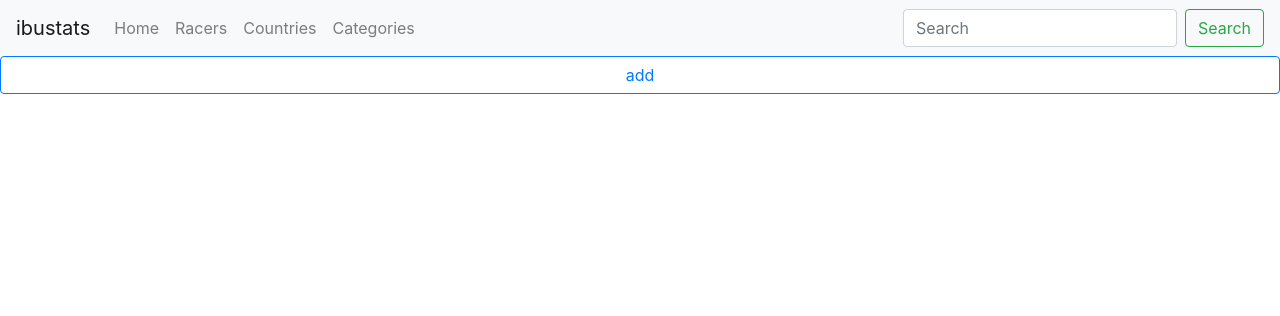
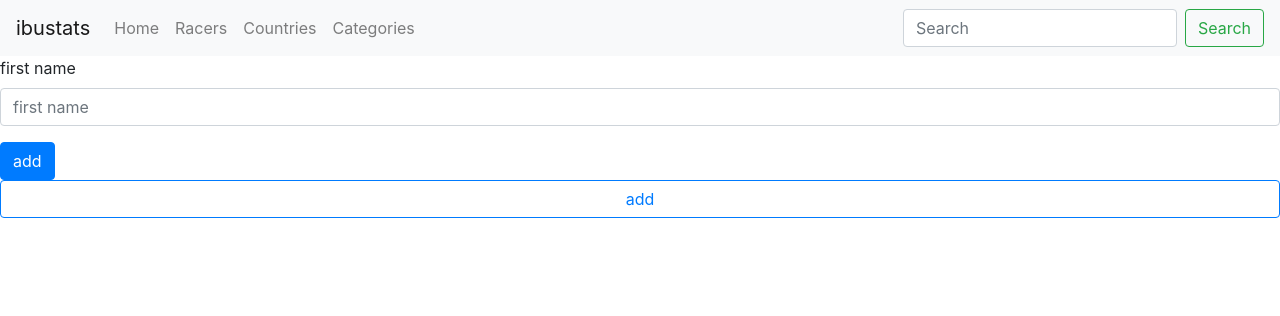
Before and after one commit to dreamerminsk/news, a Python web app: template templates/snooker.org.html in a window 1280 px wide. Shown: the top 316 px of the page. Run offline with Jinja, Linux system fonts and the light colour scheme; the template is opened without the code that fills it, so the values that code supplies are empty; some libraries are stand-ins or nearby versions.

Commit message:
Update snooker.org.html

```diff
--- a/templates/snooker.org.html
+++ b/templates/snooker.org.html
@@ -2,6 +2,11 @@
 {% block title %}ibustats{% endblock %}
 {% block content %}
 <form>
+  <div class="form-group">
+    <label for="firstNameInput">first name</label>
+    <input type="text" class="form-control" id="firstNameInput" placeholder="first name">
+  </div>
+  <button type="submit" class="btn btn-primary">add</button>
 </form>
 <button type="button" class="btn btn-outline-primary btn-block">add</button>
 {% endblock %}
```
